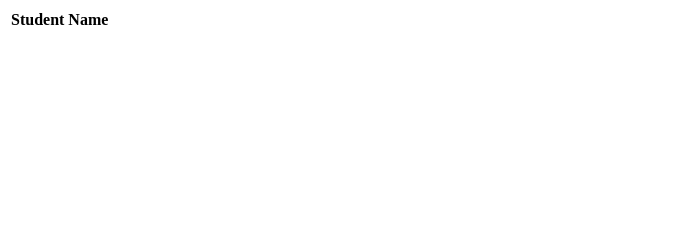
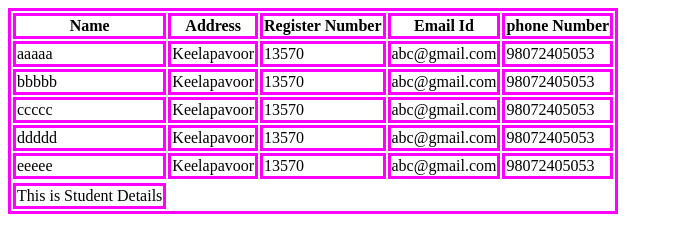
Before and after one commit to arunapushpam/Practice-2, a plain HTML site: page intex.html in a window 1280 px wide. Shown: the whole page, without its empty margins (0-673 px from the left). Drawn offline with Linux system fonts and the light colour scheme.

Commit message:
add the index file

```diff
--- a/intex.html
+++ b/intex.html
@@ -4,16 +4,68 @@
     <meta charset="UTF-8">
     <meta http-equiv="X-UA-Compatible" content="IE=edge">
     <meta name="viewport" content="width=device-width, initial-scale=1.0">
-    <title>Document</title>
+    <title>Table</title>
+    <style>
+        table,th,td
+        {
+            border: solid magenta;
+        }
+    </style>
 </head>
 <body>
     <table>
-        <th>Student Name</th>
-        <tr></tr>
+        <thead>
+            <tr>
+                <th>Name</th>
+                <th>Address</th>
+                <th>Register Number</th>
+                <th>Email Id</th>
+                <th>phone Number</th>
+            </tr>
+        </thead>
+        <tabody>
+            <tr>
+                <td>aaaaa</td>
+                <td>Keelapavoor</td>
+                <td>13570</td>
+                <td>abc@gmail.com</td>
+                <td>98072405053</td>
+            </tr>
+            <tr>
+                <td>bbbbb</td>
+                <td>Keelapavoor</td>
+                <td>13570</td>
+                <td>abc@gmail.com</td>
+                <td>98072405053</td>
+            </tr>
+            <tr>
+                <td>ccccc</td>
+                <td>Keelapavoor</td>
+                <td>13570</td>
+                <td>abc@gmail.com</td>
+                <td>98072405053</td>
+            </tr>
+            <tr>
+                <td>ddddd</td>
+                <td>Keelapavoor</td>
+                <td>13570</td>
+                <td>abc@gmail.com</td>
+                <td>98072405053</td>
+            </tr>
+            <tr>
+                <td>eeeee</td>
+                <td>Keelapavoor</td>
+                <td>13570</td>
+                <td>abc@gmail.com</td>
+                <td>98072405053</td>
+            </tr>
+        </tabody>
+        <tr>
+            <tfoot>
+                <td>This is Student Details</td>
+            </tfoot>
 
-
-
-
+        </tr>
     </table>
 </body>
 </html>
```
